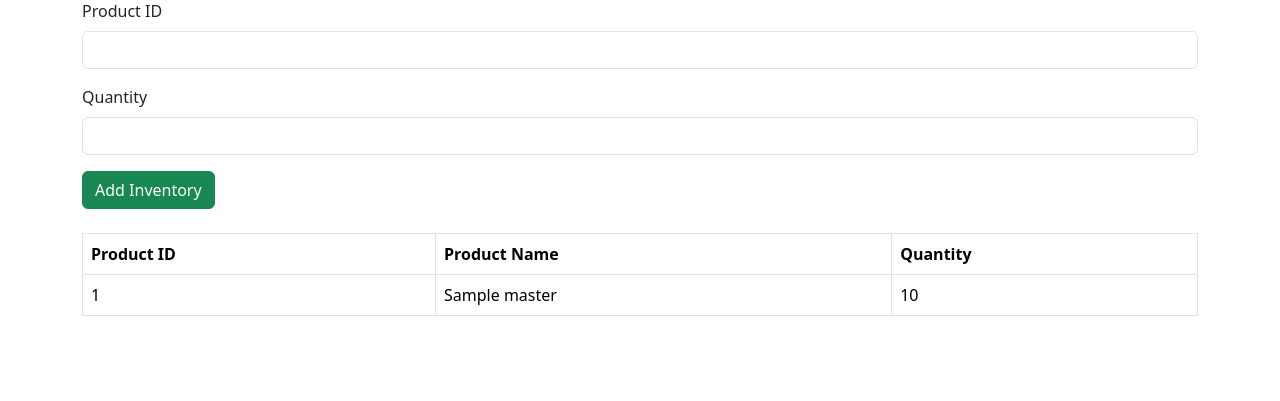
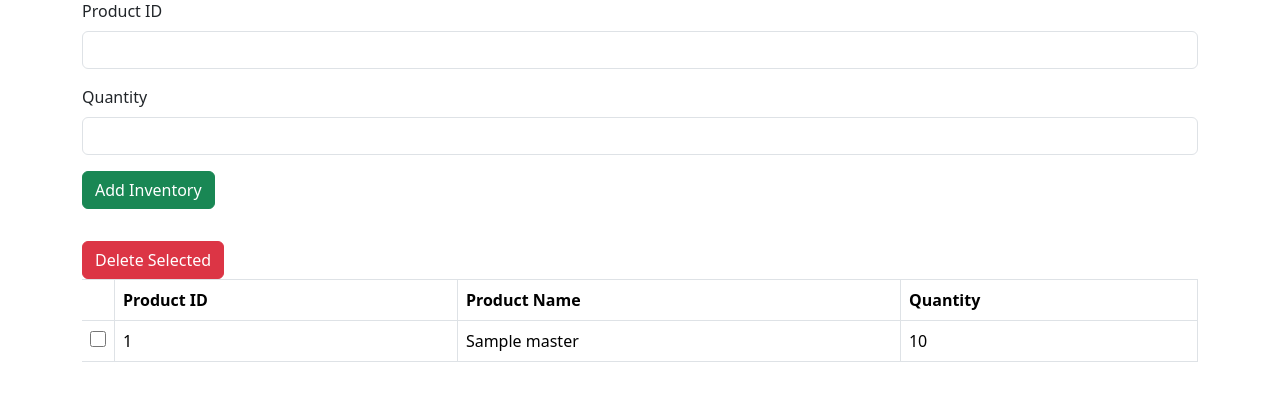
Before and after one commit to rei-doko/MRP-Demand-Forecast, a Flask app: page /inventory in a window 1280 px wide. Shown: the part 181-582 px from the top of the page. Run offline with Flask 3, Linux system fonts and the light colour scheme; tables that the repository leaves empty hold one stand-in row (values such as "Sample post").

Commit message:
Delete, sum, and comments
- Added comments
- Fixed product_id to only accept positive integers
- Added delete function to inventory
- Fixed product_id in inventory to add quantity to sum if there's an existing product_id

```diff
--- a/main.py
+++ b/main.py
@@ -1,36 +1,38 @@
-#Import dependecies and libraries
-from flask import Flask, render_template, Response, jsonify, request
+#Import dependencies and libraries
+from flask import Flask, render_template, Response, jsonify, request, redirect
 from datetime import datetime
-import numpy as py
-import flaskwebgui
+import numpy as py # Currently unused, but available if needed
+import flaskwebgui # GUI mode
 import sqlite3
-import pandas as pd
-import math
-import time
+import pandas as pd # Currently unused, but available if needed
+import math # Currently unused, but available if needed
+import time # Currently unused, but available if needed
 import os
 
+# Initialize Flask app
 app = Flask(__name__)
+# Initialize Flask GUI wrapper
 gui = flaskwebgui.FlaskUI(app=app, server="flask", width=1920, height=1080)
 
-# define folder and file
+# Define folder and file path for SQLite database
 db_folder = os.path.join(app.root_path, "data")
 os.makedirs(db_folder, exist_ok=True)
 db_path = os.path.join(db_folder, "database.db")
 
 @app.route("/")
 def index():
+    # Renders homepage
     return render_template("index.html")
 
 def create_database():
-    # define connection and cursor
+    # Creates all required tables if doesn't exist yet
     connection = sqlite3.connect(db_path)
     cursor = connection.cursor()
 
-    # enable foreign key support
+    # Enable foreign key support for SQLite
     cursor.execute("PRAGMA foreign_keys = ON")
 
-    # create tables
-
+    # Creates material master table for storing all items
     create_material_master = """
     CREATE TABLE IF NOT EXISTS material_master(
         product_id INTEGER PRIMARY KEY UNIQUE NOT NULL,
@@ -38,6 +40,7 @@ def create_database():
         );
     """
 
+    # Creates inventory table for storing quantity per product
     create_inventory = """
     CREATE TABLE IF NOT EXISTS inventory(
         product_id INTEGER NOT NULL,
@@ -46,6 +49,7 @@ def create_database():
         );
     """
 
+    # Creates bill of materials table for storing parent product with multiple children + quantities required
     create_bill_of_materials = """
     CREATE TABLE IF NOT EXISTS bom(
         bom_id INTEGER NOT NULL,
@@ -57,6 +61,7 @@ def create_database():
         );
     """
 
+    # Execute creation queries
     cursor.execute(create_material_master)
     cursor.execute(create_inventory)
     cursor.execute(create_bill_of_materials)
@@ -64,38 +69,87 @@ def create_database():
     connection.commit()
     connection.close()
 
+# Create tables if not present
 create_database()
 
 @app.route("/materials", methods=["GET", "POST"])
 def material_master():
+    # View and add materials to the material master
     connection = sqlite3.connect(db_path)
     connection.row_factory = sqlite3.Row
     cursor = connection.cursor()
 
+    # Adding new material entry
     if request.method == "POST":
         product_id = int(request.form["product_id"])
         product_name = str(request.form["product_name"])
+
+        # ID must be >= 0
+        if product_id < 0:
+            return "Product ID cannot be negative", 400 # 400 means bad request
+
+        # Insert material, ignore if duplicate ID exists -> To be changed so that existing product_id cannot be added
         cursor.execute("INSERT OR IGNORE INTO material_master(product_id, product_name) VALUES (?, ?)",
-                       (product_id, product_name))
+                       (product_id, product_name)
+                       )
         connection.commit()
 
+    # Fetch all materials for display
     materials_rows = cursor.execute("SELECT * FROM material_master").fetchall()
     connection.close()
     return render_template("materials_master.html", materials=materials_rows)
 
+@app.route("/materials/delete", methods=["POST"])
+def delete_materials():
+    # Delete selected materials from material master
+    ids_to_delete = request.form.getlist("delete_ids[]")
+    if ids_to_delete:
+        connection = sqlite3.connect(db_path)
+        cursor = connection.cursor()
+        # Delete all selected IDs
+        cursor.executemany(
+            "DELETE FROM material_master " \
+            "WHERE product_id = ?", \
+            [(id,) for id in ids_to_delete]
+            )
+        connection.commit()
+        connection.close()
+    # Redirect back to material master after deletion
+    return redirect("/materials")
+
 @app.route("/inventory", methods=["GET", "POST"])
 def inventory():
+    # View, add, and update inventory
     connection = sqlite3.connect(db_path)
     connection.row_factory = sqlite3.Row
     cursor = connection.cursor()
 
+    # Adding new inventory entry
     if request.method == "POST":
         product_id = int(request.form["product_id"])
         quantity = int(request.form["quantity"])
-        cursor.execute("INSERT INTO inventory(product_id, quantity) VALUES (?, ?)",
-                       (product_id, quantity))
+
+        # ID and quantity must be >= 0
+        if product_id < 0 or quantity < 0:
+            return "Product ID and quantity cannot be negative!", 400 # 400 means bad request
+
+        # Check if the product already exists in inventory
+        cursor.execute("SELECT quantity FROM inventory WHERE product_id = ?", (product_id,))
+        result = cursor.fetchone()
+
+        if result:
+            # Product exists, update quantity
+            new_quantity = result["quantity"] + quantity
+            cursor.execute("UPDATE inventory SET quantity = ? WHERE product_id = ?", (new_quantity, product_id))
+        else:
+            # Product does not exist, create insert new row
+            cursor.execute("INSERT INTO inventory(product_id, quantity) VALUES (?, ?)",
+                           (product_id, quantity)
+                           )
+
         connection.commit()
 
+    # Fetch inventory with product names
     inventory_rows = cursor.execute("""
         SELECT m.product_id, m.product_name, i.quantity
         FROM inventory i
@@ -105,20 +159,47 @@ def inventory():
     connection.close()
     return render_template("inventory.html", inventory=inventory_rows)
 
+@app.route("/inventory/delete", methods=["POST"])
+def delete_inventory():
+    ids_to_delete = request.form.getlist("delete_ids[]")
+    if ids_to_delete:
+        connection = sqlite3.connect(db_path)
+        cursor = connection.cursor()
+
+        # Delete each selected inventory row
+        for pid in ids_to_delete:
+            cursor.execute("DELETE FROM inventory WHERE product_id = ?", (pid,))
+
+        connection.commit()
+        connection.close()
+    return redirect("/inventory")
+
 @app.route("/bom", methods=["GET", "POST"])
 def bom():
+    # View and add BOM entries
     connection = sqlite3.connect(db_path)
     connection.row_factory = sqlite3.Row
     cursor = connection.cursor()
 
+    # Adding new BOM entry
     if request.method == "POST":
         parent_id = int(request.form["parent_id"])
         child_ids = request.form.getlist("child_id[]")
         quantities = request.form.getlist("quantity_required[]")
 
+        # IDs and quantities must be >= 0
+        if parent_id < 0:
+            return "Parent ID cannot be negative", 400
+
+        for child_id, qty in zip(child_ids, quantities):
+            if int(child_id) < 0 or int(qty) < 0:
+                return "Child IDs and quantities cannot be negative", 400
+
+        # Generate new BOM ID
         cursor.execute("SELECT COALESCE(MAX(bom_id), 0) + 1 FROM bom")
         new_bom_id = cursor.fetchone()[0]
 
+        # Insert each child for the new BOM
         for child_id, qty in zip(child_ids, quantities):
             cursor.execute("""
                 INSERT INTO bom(bom_id, parent_product_id, child_product_id, quantity_required)
@@ -128,6 +209,7 @@ def bom():
             )
         connection.commit()
 
+    # Fetch BOM table with product names
     bom_rows = cursor.execute("""
         SELECT b.bom_id,
                b.parent_product_id,
@@ -143,6 +225,7 @@ def bom():
 
     connection.close()
 
+    # Group children under each BOM ID
     grouped_bom = {}
     for row in bom_rows:
         bom_key = (row["bom_id"], row["parent_product_id"], row["parent_name"])
@@ -152,6 +235,7 @@ def bom():
             f"{row['child_product_id']} - {row['child_name']} (x{row['quantity_required']})"
         )
 
+    # Format BOM list for template
     bom_list = [
         {
             "bom_id": k[0],
@@ -164,6 +248,7 @@ def bom():
 
     return render_template("bom.html", bom=bom_list)
 
+# Run Flask
 if __name__ == "__main__":
     app.run(debug=True)
     #gui.run()
--- a/templates/base.html
+++ b/templates/base.html
@@ -2,17 +2,21 @@
 <html>
 <head>
     <title>MRP Demand Forecast</title>
+    <!-- Bootstrap 5.3.2 CSS for styling -->
     <link href="https://cdn.jsdelivr.net/npm/bootstrap@5.3.2/dist/css/bootstrap.min.css" rel="stylesheet">
 </head>
 
 <body class="container mt-4">
+    <!-- Header -->
     <h1 class="mb-4">MRP App</h1>
+    <!-- Navigation Bar -->
     <nav>
-        <a href="{{ url_for('index' )}}" class="btn btn-outline-primary">Home</a>
-        <a href="{{ url_for('material_master') }}" class="btn btn-outline-secondary">Materials</a>
-        <a href="{{ url_for('bom') }}" class="btn btn-outline-secondary">Bills of Materials</a>
-        <a href="{{ url_for('inventory') }}" class="btn btn-outline-secondary">Inventory</a>
+        <a href="{{ url_for('index' )}}" class="btn btn-outline-primary">Home</a> <!-- Link to Home page -->
+        <a href="{{ url_for('material_master') }}" class="btn btn-outline-secondary">Materials</a> <!-- Link to Material Master page -->
+        <a href="{{ url_for('bom') }}" class="btn btn-outline-secondary">Bills of Materials</a> <!-- Link to BOM page -->
+        <a href="{{ url_for('inventory') }}" class="btn btn-outline-secondary">Inventory</a> <!-- Link to Inventory page -->
     </nav>
+    <!-- Page content here -->
     {% block content %}
     {% endblock %}
 </body>
--- a/templates/inventory.html
+++ b/templates/inventory.html
@@ -2,29 +2,48 @@
 {% block content %}
 <h2>Inventory</h2>
 
+<!-- Form to Add Inventory -->
 <form method="post" class="mb-4">
+    <!-- Input for product_id (Must be >= 0) -->
     <div class="mb-3">
         <label class="form-label">Product ID</label>
-        <input type="number" name="product_id" class="form-control" required>
+        <input type="number" name="product_id" min="0" class="form-control" required>
     </div>
+
+    <!-- Input for quantity (Must be >= 0) -->
     <div class="mb-3">
         <label class="form-label">Quantity</label>
-        <input type="number" name="quantity" class="form-control" required>
+        <input type="number" name="quantity" min="0" class="form-control" required>
     </div>
+
+    <!-- Submit button to add to Inventory -->
     <button type="submit" class="btn btn-success">Add Inventory</button>
 </form>
 
+<!-- Deletition of Materials -->
+<form method="post" action="/inventory/delete" id="delete-form">
+    <button type="submit" class="btn btn-danger mt-2">Delete Selected</button>
+
+<!-- Displays Inventory Table -->
 <table class="table table-bordered">
     <thead>
         <tr>
+            <!-- Checkbox column for selecting rows -->
+            <th style="width: 1%;"></th>
             <th>Product ID</th>
             <th>Product Name</th>
             <th>Quantity</th>
         </tr>
     </thead>
     <tbody>
+        <!-- Loops through all inventory items passed from Flask -->
         {% for i in inventory %}
             <tr>
+                <!-- Checkbox linked to delete_ids[] -->
+                <td class="checkbox-cell">
+                    <input type="checkbox" name="delete_ids[]" value="{{ i['product_id'] }}">
+                </td>
+                <!-- Display item details -->
                 <td>{{ i['product_id'] }}</td>
                 <td>{{ i['product_name'] }}</td>
                 <td>{{ i['quantity'] }}</td>
@@ -33,4 +52,31 @@
     </tbody>
 </table>
 
+<style>
+    /* Remove borders from first column (checkbox column) */
+    table.table-bordered th:first-child,
+    table.table-bordered td:first-child {
+        border-left: none !important;
+        border-right: none !important;
+        border-top: none !important;
+        border-bottom: none !important;
+        background: transparent;
+    }
+
+    /* Center checkboxes vertically and horizontally */
+    .checkbox-cell {
+        padding: 0 2px;
+        text-align: center;
+        vertical-align: middle;
+    }
+
+    /* Style checkboxes (with red accent color for delete) */
+    .checkbox-cell input[type="checkbox"] {
+        margin: 0;
+        width: 16px;
+        height: 16px;
+        accent-color: #dc3545;
+    }
+</style>
+
 {% endblock %}
```
Also changed, not shown: templates/bom.html (+18 -9 lines), templates/index.html (+4 -21 lines), templates/materials_master.html (+49 -1 lines).
